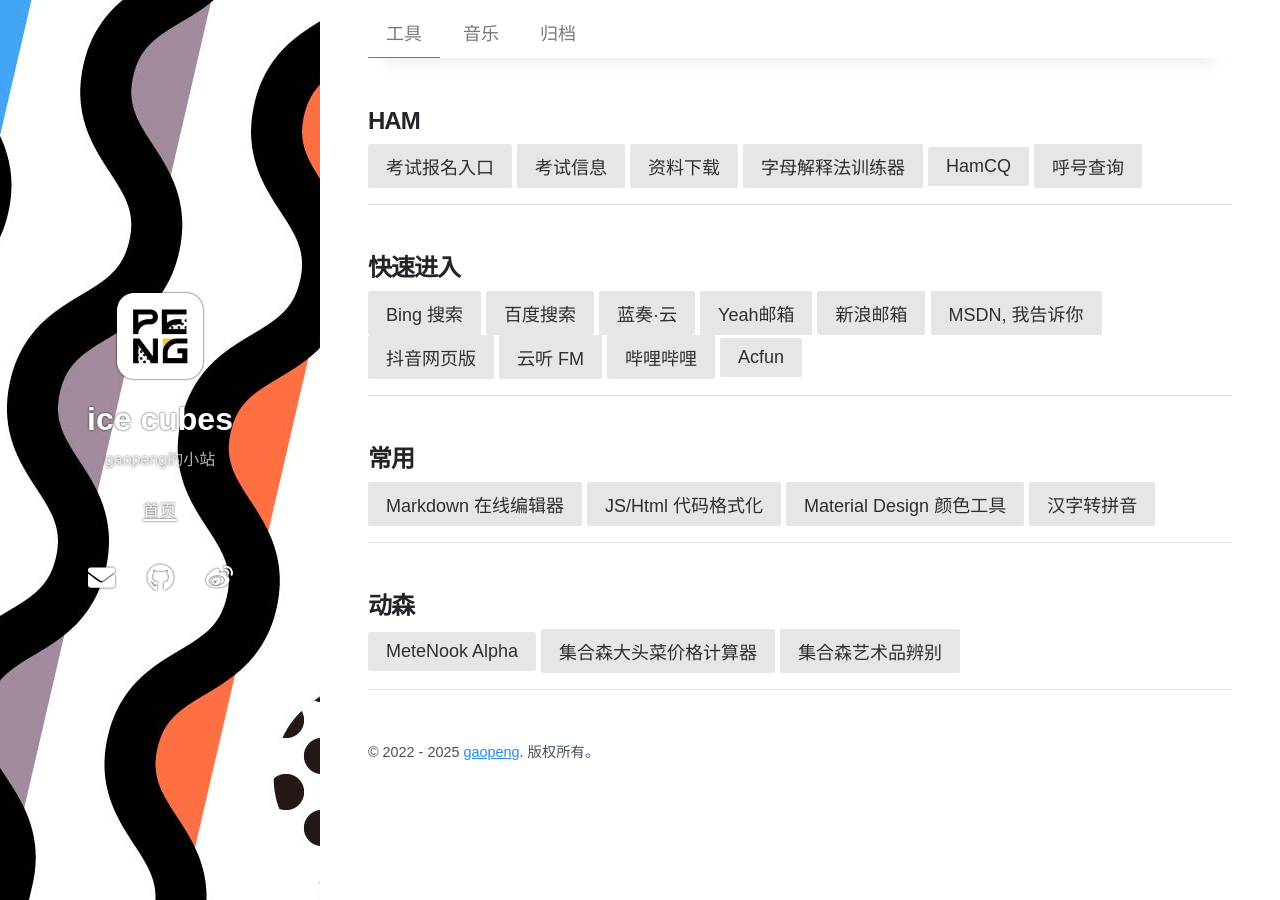
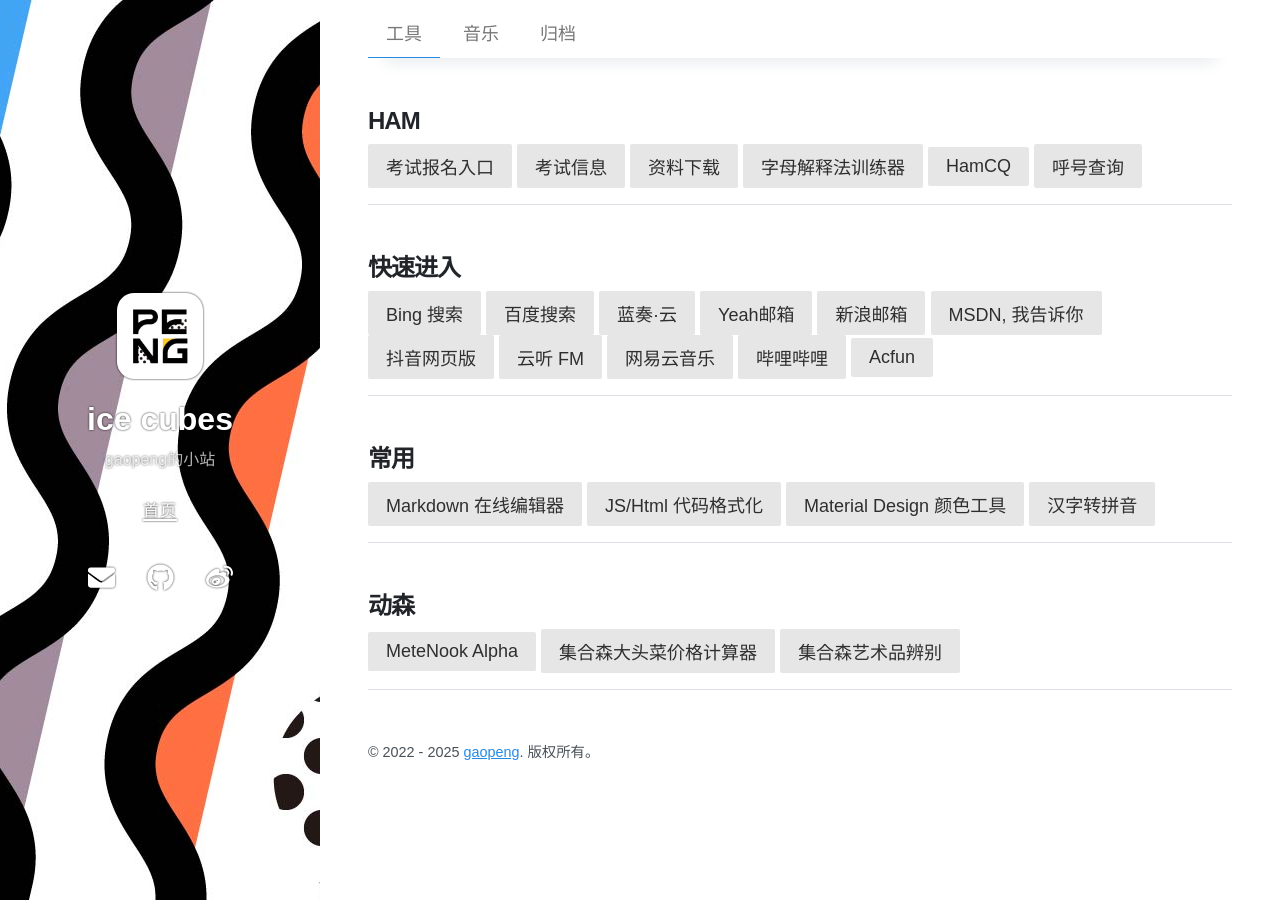
Before and after one commit to gaopengk/gaopengk.github.io, a Jekyll site: the page built from tools.md, in a window 1280 px wide. Built offline with Jekyll 4.4.1, drawn with Linux system fonts in a browser that asks for light colours; nearby versions of some CDN libraries.

Commit message:
Update archive-tools.html

```diff
--- a/_layouts/archive-tools.html
+++ b/_layouts/archive-tools.html
@@ -27,6 +27,7 @@
       <a class="pure-button" href="https://msdn.itellyou.cn/" target="_blank">MSDN, 我告诉你</a>
       <a class="pure-button" href="https://www.douyin.com/?is_from_mobile_home=1&recommend=1" target="_blank">抖音网页版</a>
       <a class="pure-button" href="http://www.radio.cn/pc-portal/erji/radioStation.html" target="_blank">云听 FM</a>
+      <a class="pure-button" href="https://music.163.com" target="_blank">网易云音乐</a>
       <a class="pure-button" href="http://www.bilibili.com/" target="_blank">哔哩哔哩</a>
       <a class="pure-button" href="http://www.acfun.cn/" target="_blank">Acfun</a>
     </p>
```
